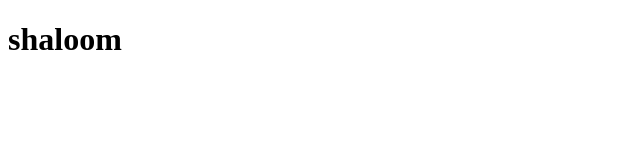
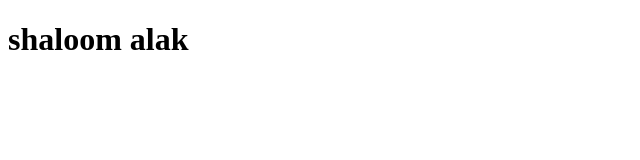
Before and after one commit to Arash249/coursera-test, a plain HTML site: page index.html in a window 1280 px wide. Shown: the whole page, without its empty margins (0-640 px from the left). Drawn offline with Linux system fonts and the light colour scheme.

Commit message:
second web file

```diff
--- a/index.html
+++ b/index.html
@@ -6,7 +6,7 @@
   </head>
   <body>
     <h1>
-      shaloom
+      shaloom alak
     </h1>
 
   </body>
```
